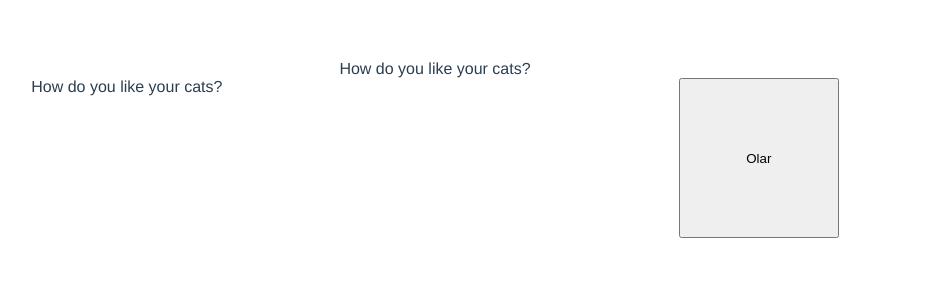
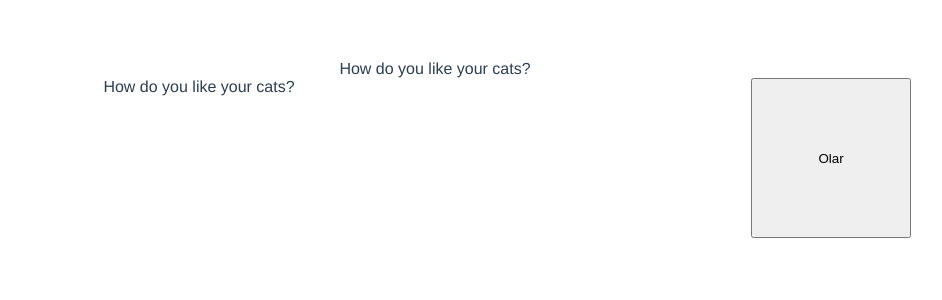
Before and after one commit to silvamateus/cat-generator, a Vue app: page / in a window 1280 px wide. Shown: the top 300 px of the page, without its empty margins (205-1147 px from the left). Built offline with nearby package versions, Linux system fonts and the light colour scheme.

Commit message:
Fix cat size

```diff
--- a/src/components/CatFeed.vue
+++ b/src/components/CatFeed.vue
@@ -15,3 +15,9 @@ export default {
   }
 }
 </script>
+
+<style lang="scss" scoped>
+  section{
+    width: 30rem;
+  }
+</style>
```
